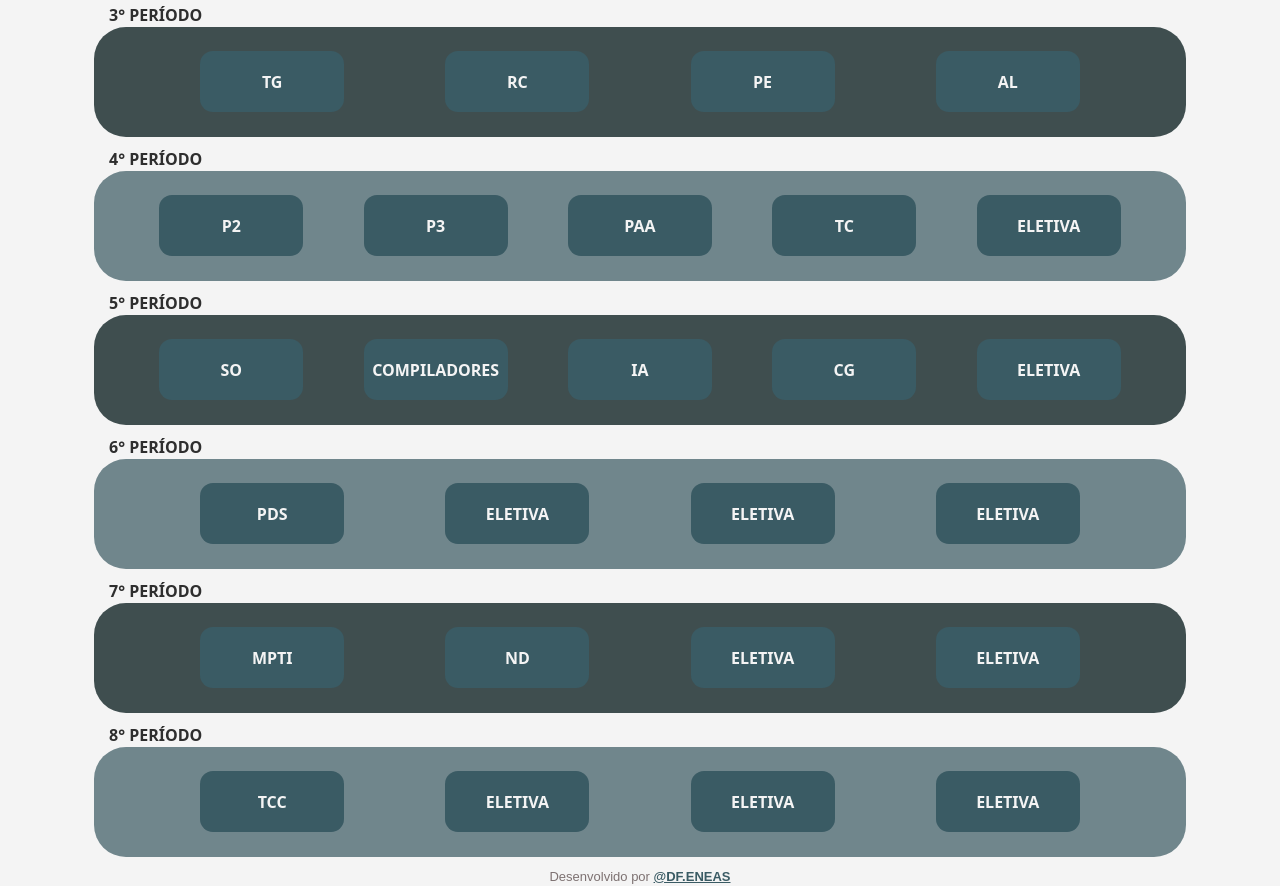
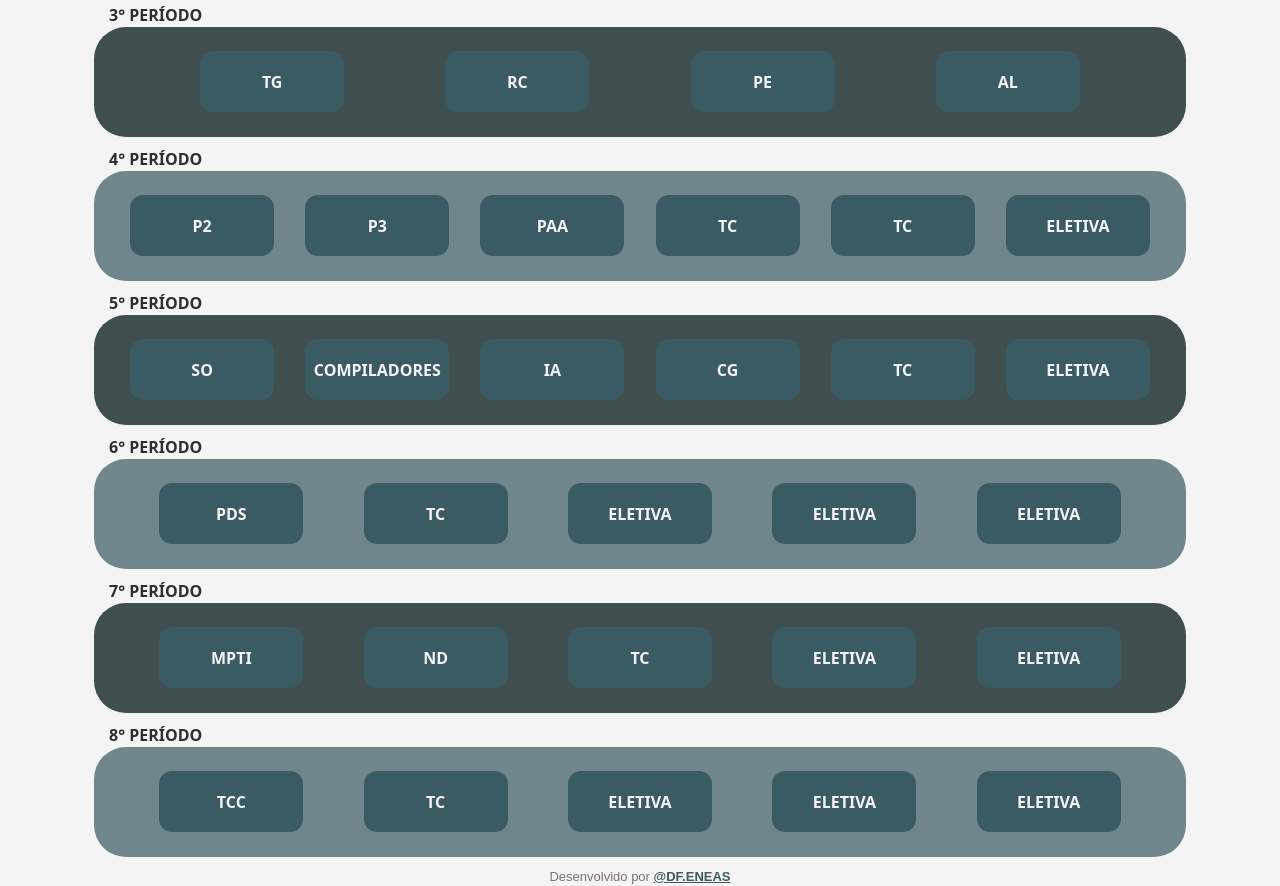
Before and after one commit to EneasDavid/guiaDoMochileiroDoIC, a plain HTML site: page index.html in a window 1280 px wide. Shown: the part 546-1432 px from the top of the page. Drawn offline with nearby package versions, Linux system fonts and the light colour scheme.

Commit message:
adição de ACEs na grade de curso

```diff
--- a/index.html
+++ b/index.html
@@ -111,6 +111,7 @@
             <div class="materia" data-div-materia="P3"><span class="nomeMateria">P3</span></div>
             <div class="materia" data-div-materia="PAA"><span class="nomeMateria">PAA</span></div>
             <div class="materia" data-div-materia="TC"><span class="nomeMateria">TC</span></div>
+            <div class="materia" data-div-materia="ACE 1"><span class="nomeMateria">TC</span></div>
             <div class="materia eletiva" data-div-materia="ELETIVA"><span class="nomeMateria nomeMateriaLager">ELETIVA</span>
             </div>
           </div>
@@ -124,6 +125,7 @@
                 class="nomeMateria nomeMateriaLager">COMPILADORES</span></div>
             <div class="materia" data-div-materia="IA"><span class="nomeMateria">IA</span></div>
             <div class="materia" data-div-materia="CG"><span class="nomeMateria">CG</span></div>
+            <div class="materia" data-div-materia="ACE 2"><span class="nomeMateria">TC</span></div>
             <div class="materia eletiva" data-div-materia="ELETIVA"><span class="nomeMateria nomeMateriaLager">ELETIVA</span>
             </div>
           </div>
@@ -133,6 +135,7 @@
         <div class="par divPeriodo">
           <div class="divMateriaPeriodo">
             <div class="materia" data-div-materia="PDS"><span class="nomeMateria">PDS</span></div>
+            <div class="materia" data-div-materia="ACE 3"><span class="nomeMateria">TC</span></div>
             <div class="materia eletiva" data-div-materia="ELETIVA"><span class="nomeMateria nomeMateriaLager">ELETIVA</span></div>
             <div class="materia eletiva" data-div-materia="ELETIVA"><span class="nomeMateria nomeMateriaLager">ELETIVA</span></div>
             <div class="materia eletiva" data-div-materia="ELETIVA"><span class="nomeMateria nomeMateriaLager">ELETIVA</span></div>
@@ -144,6 +147,7 @@
           <div class="divMateriaPeriodo">
             <div class="materia" data-div-materia="MPTI"><span class="nomeMateria">MPTI</span></div>
             <div class="materia" data-div-materia="ND"><span class="nomeMateria">ND</span></div>
+            <div class="materia" data-div-materia="ACE 4"><span class="nomeMateria">TC</span></div>
             <div class="materia eletiva" data-div-materia="ELETIVA"><span class="nomeMateria nomeMateriaLager">ELETIVA</span></div>
             <div class="materia eletiva" data-div-materia="ELETIVA"><span class="nomeMateria nomeMateriaLager">ELETIVA</span></div>
           </div>
@@ -153,6 +157,7 @@
         <div class="par divPeriodo">
           <div class="divMateriaPeriodo">
             <div class="materia" data-div-materia="TCC"><span class="nomeMateria">TCC</span></div>
+            <div class="materia" data-div-materia="ACE 5"><span class="nomeMateria">TC</span></div>
             <div class="materia eletiva" data-div-materia="ELETIVA"><span class="nomeMateria nomeMateriaLager">ELETIVA</span></div>
             <div class="materia eletiva" data-div-materia="ELETIVA"><span class="nomeMateria nomeMateriaLager">ELETIVA</span></div>
             <div class="materia eletiva" data-div-materia="ELETIVA"><span class="nomeMateria nomeMateriaLager">ELETIVA</span></div>
```
